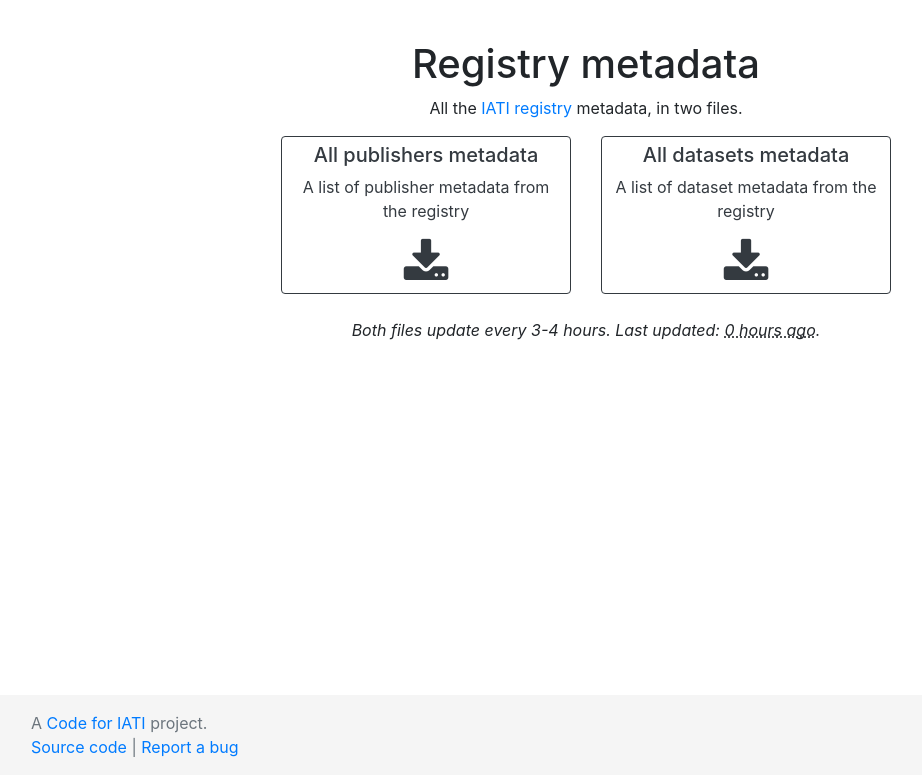
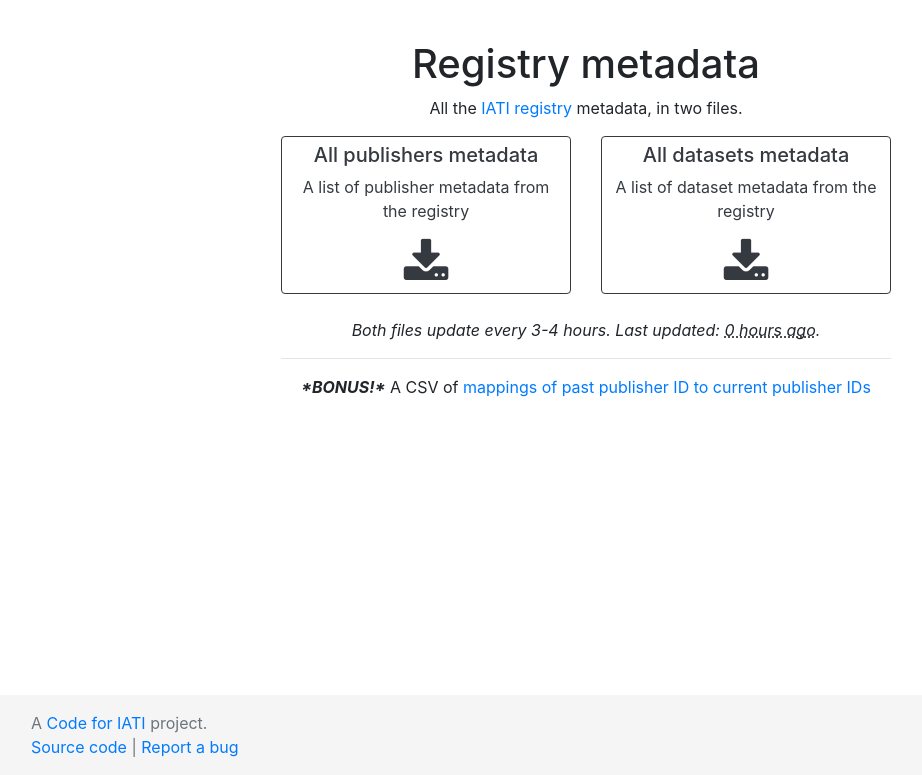
Before and after one commit to codeforIATI/registry-metadata, a Jekyll site: the page built from out/index.md, in a window 1280 px wide, cut to the strip 125-900 px from the top of the page. Shown: the whole strip, without its empty margins (54-976 px from the left). Built offline with Jekyll 4.4.1, drawn with Linux system fonts in a browser that asks for light colours.

Commit message:
Add a link to old->new mappings

```diff
--- a/out/index.md
+++ b/out/index.md
@@ -12,3 +12,7 @@ All the [IATI registry](https://iatiregistry.org) metadata, in two files.
 {% assign now = site.time | date_to_rfc822 %}
 
 _Both files update every 3-4 hours. Last updated: <abbr title="{{ now }}" id="last-updated">{{ now }}</abbr>._
+
+---
+
+**_\*BONUS!\*_** A CSV of [mappings of past publisher ID to current publisher IDs](registry_id_relationships.csv)
```
Also changed, not shown: README.md.
